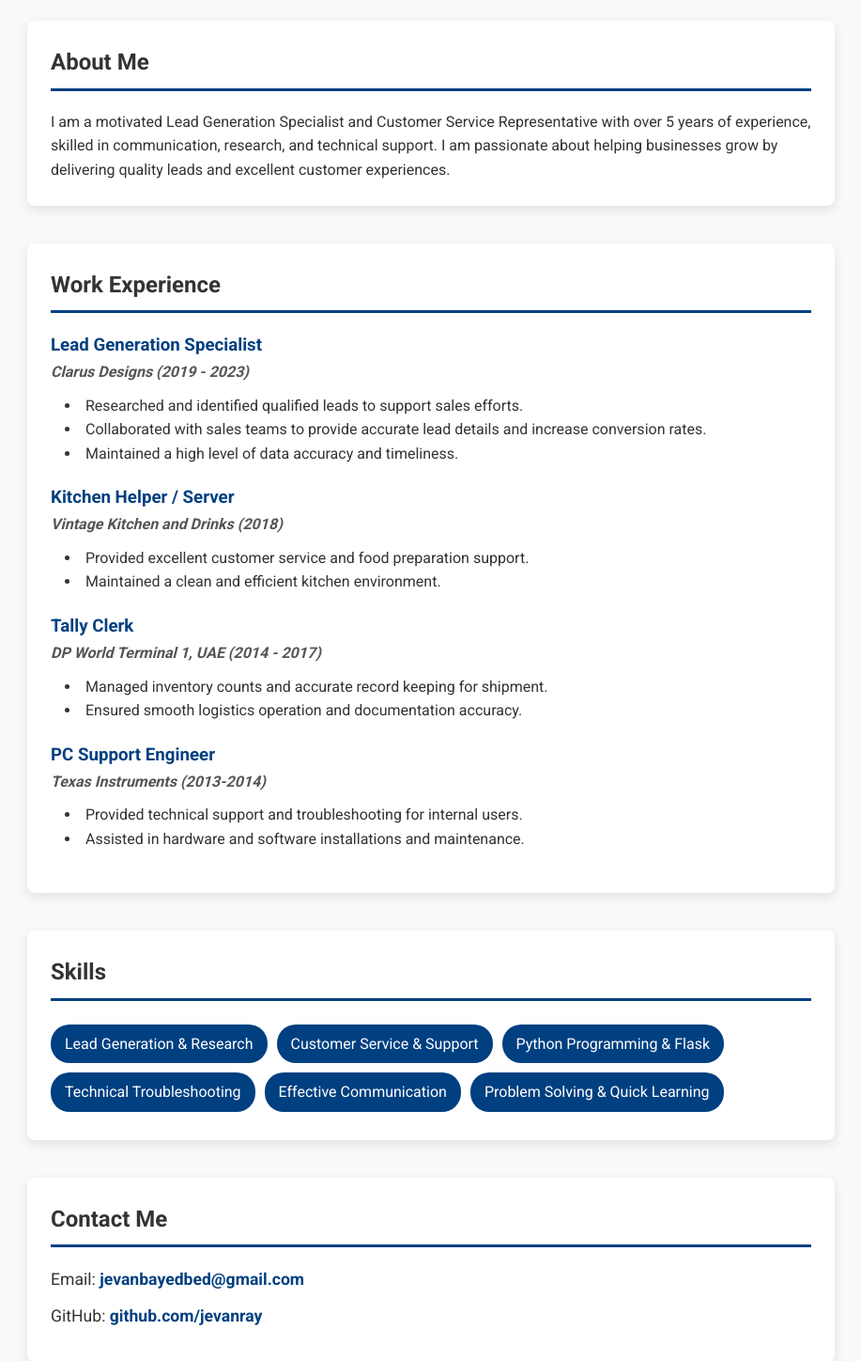
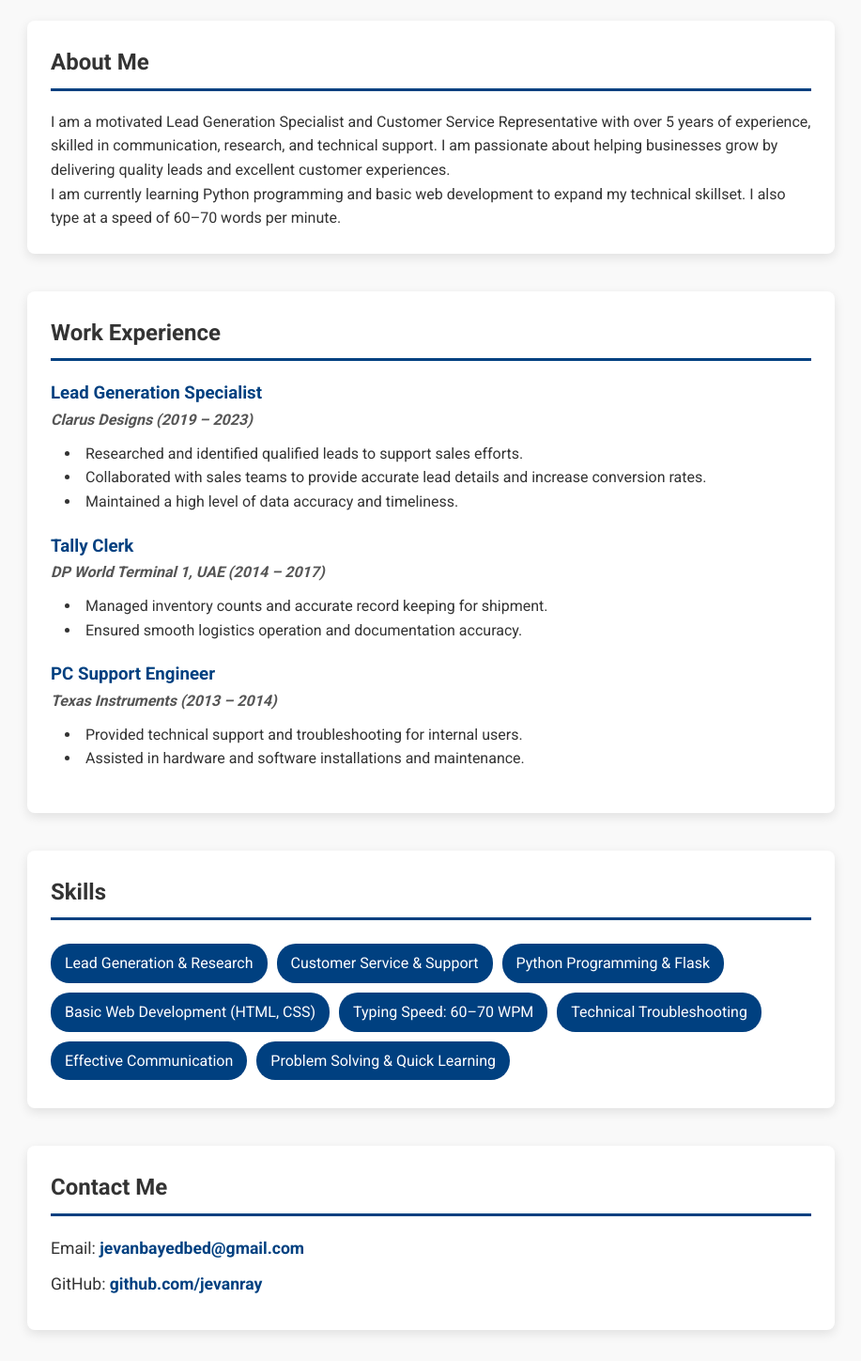
Before and after one commit to jevanray/Portfolio2025, a Flask app: template templates/index.html in a window 1280 px wide. Shown: the part 426-1874 px from the top of the page at 94% size, without its empty margins (181-1098 px from the left). Run offline with Flask 3, Linux system fonts and the light colour scheme; the template is opened without the code that fills it, so the values that code supplies are empty.

Commit message:
Updated experience and skills section in portfolio

```diff
--- a/templates/index.html
+++ b/templates/index.html
@@ -4,13 +4,14 @@
 <section id="about" class="section">
     <h2>About Me</h2>
     <p>I am a motivated Lead Generation Specialist and Customer Service Representative with over 5 years of experience, skilled in communication, research, and technical support. I am passionate about helping businesses grow by delivering quality leads and excellent customer experiences.</p>
+    <p>I am currently learning Python programming and basic web development to expand my technical skillset. I also type at a speed of 60–70 words per minute.</p>
 </section>
 
 <section id="experience" class="section">
     <h2>Work Experience</h2>
     <div class="job">
         <h3>Lead Generation Specialist</h3>
-        <h4>Clarus Designs (2019 - 2023)</h4>
+        <h4>Clarus Designs (2019 – 2023)</h4>
         <ul>
             <li>Researched and identified qualified leads to support sales efforts.</li>
             <li>Collaborated with sales teams to provide accurate lead details and increase conversion rates.</li>
@@ -18,16 +19,8 @@
         </ul>
     </div>
     <div class="job">
-        <h3>Kitchen Helper / Server</h3>
-        <h4>Vintage Kitchen and Drinks (2018)</h4>
-        <ul>
-            <li>Provided excellent customer service and food preparation support.</li>
-            <li>Maintained a clean and efficient kitchen environment.</li>
-        </ul>
-    </div>
-    <div class="job">
         <h3>Tally Clerk</h3>
-        <h4>DP World Terminal 1, UAE (2014 - 2017)</h4>
+        <h4>DP World Terminal 1, UAE (2014 – 2017)</h4>
         <ul>
             <li>Managed inventory counts and accurate record keeping for shipment.</li>
             <li>Ensured smooth logistics operation and documentation accuracy.</li>
@@ -35,7 +28,7 @@
     </div>
     <div class="job">
         <h3>PC Support Engineer</h3>
-        <h4>Texas Instruments (2013-2014)</h4>
+        <h4>Texas Instruments (2013 – 2014)</h4>
         <ul>
             <li>Provided technical support and troubleshooting for internal users.</li>
             <li>Assisted in hardware and software installations and maintenance.</li>
@@ -49,6 +42,8 @@
         <li>Lead Generation & Research</li>
         <li>Customer Service & Support</li>
         <li>Python Programming & Flask</li>
+        <li>Basic Web Development (HTML, CSS)</li>
+        <li>Typing Speed: 60–70 WPM</li>
         <li>Technical Troubleshooting</li>
         <li>Effective Communication</li>
         <li>Problem Solving & Quick Learning</li>
```
